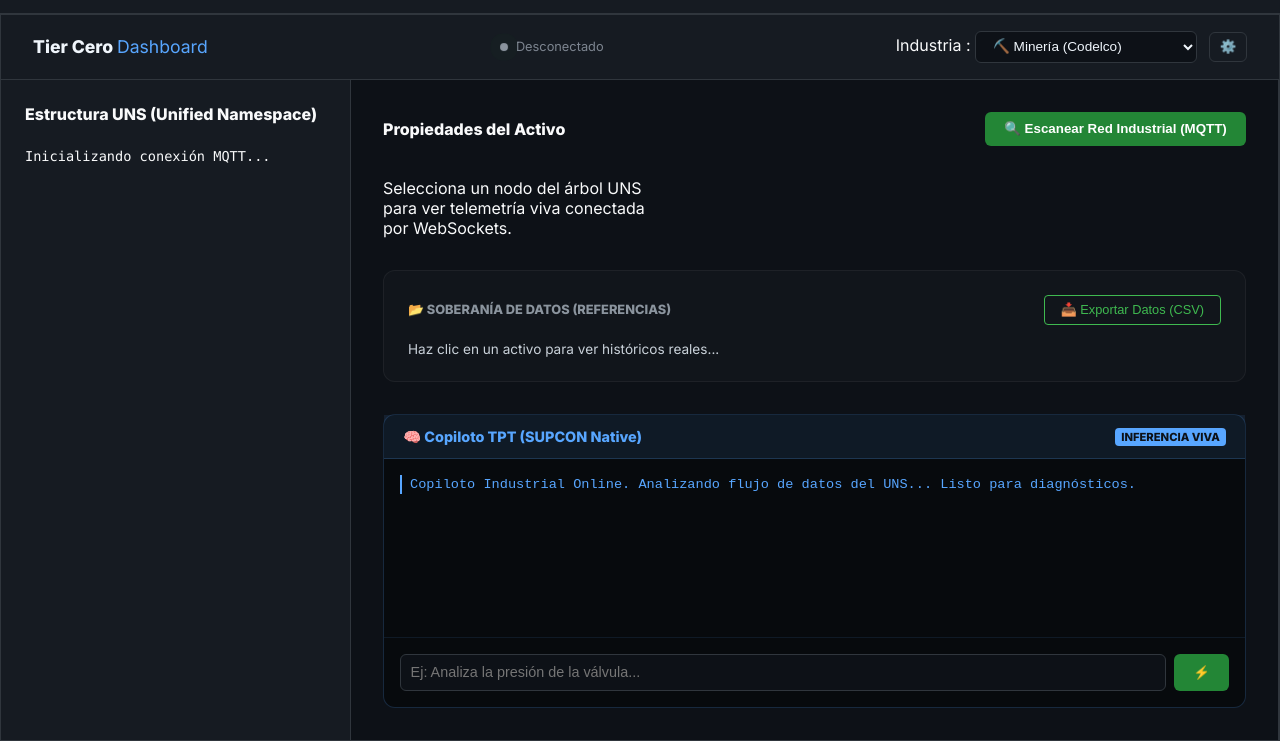
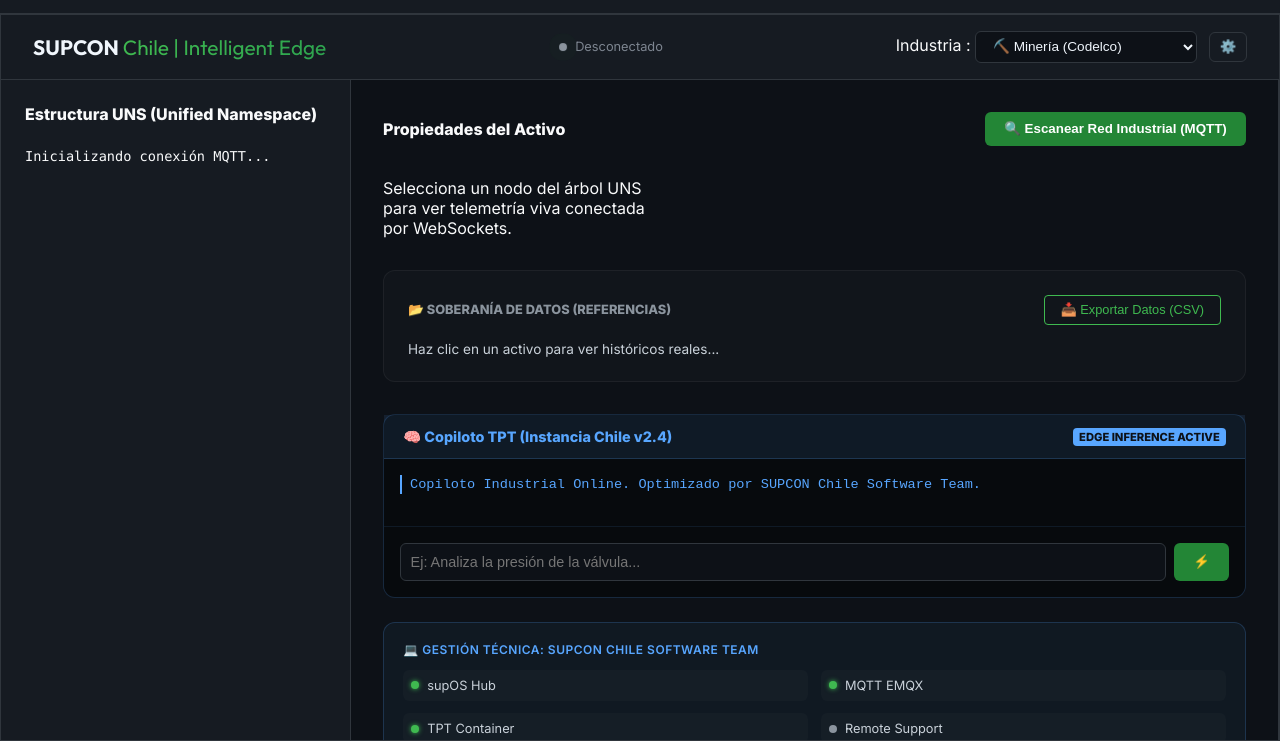
Before and after one commit to vvilche/TierCero, a plain HTML site: page tier0.html in a window 1280 px wide. Shown: the part 59-800 px from the top of the page. Drawn offline with Linux system fonts and the light colour scheme; a script that the page names is missing.

Commit message:
Personalización Oficial SUPCON Chile: Intelligent Edge Branding y Panel de Ingeniería

```diff
--- a/style.css
+++ b/style.css
@@ -775,12 +775,15 @@ body {
 .tier0-brand {
     font-weight: 800;
     color: #F0F6FC;
-    font-size: 1.1rem;
+    font-size: 1.3rem;
+    font-family: 'Outfit', sans-serif;
 }
 
 .tier0-brand span {
-    color: #58A6FF;
-    font-weight: 400;
+    background: linear-gradient(90deg, #3FB950, #2ea44f);
+    -webkit-background-clip: text;
+    -webkit-text-fill-color: transparent;
+    font-weight: 300;
 }
 
 .tier0-status {
@@ -1359,3 +1362,40 @@ body {
     border-radius: 6px;
     margin-top: 1rem;
 }
+
+/* Chilean Team Management Styles */
+.chile-team-mgmt {
+    margin-top: 1.5rem;
+    padding: 1.2rem;
+    background: rgba(88, 166, 255, 0.05);
+    border: 1px solid rgba(88, 166, 255, 0.2);
+    border-radius: 12px;
+}
+
+.mgmt-header {
+    font-size: 0.75rem;
+    text-transform: uppercase;
+    color: #58a6ff;
+    margin-bottom: 0.8rem;
+    font-weight: 600;
+    letter-spacing: 0.5px;
+}
+
+.mgmt-grid {
+    display: grid;
+    grid-template-columns: repeat(2, 1fr);
+    gap: 0.8rem;
+}
+
+.status-item {
+    font-size: 0.8rem;
+    color: #c9d1d9;
+    background: rgba(255, 255, 255, 0.02);
+    padding: 0.5rem;
+    border-radius: 6px;
+    display: flex;
+    align-items: center;
+}
+
+.dot.live { background: #3FB950; box-shadow: 0 0 5px #3FB950; height: 8px; width: 8px; border-radius: 50%; margin-right: 8px; }
+.dot.standby { background: #8B949E; height: 8px; width: 8px; border-radius: 50%; margin-right: 8px; }
--- a/tier0.html
+++ b/tier0.html
@@ -57,7 +57,7 @@
 
     <div class="glass-card full tier0-container" style="height: 100%; border:none; border-radius: 0;">
         <div class="tier0-header">
-            <div class="tier0-brand">Tier Cero <span>Dashboard</span></div>
+            <div class="tier0-brand">SUPCON <span>Chile | Intelligent Edge</span></div>
             <div class="tier0-status">
                 <span id="mqtt-status-pulse" class="pulse" style="background:#8B949E;"></span>
                 <span id="mqtt-status-text">Desconectado</span>
@@ -103,15 +103,26 @@
                 </div>
                 <div class="tier0-genai-area">
                     <div class="genai-header">
-                        <h4>🧠 Copiloto TPT (SUPCON Native)</h4>
-                        <span class="badge">Inferencia Viva</span>
+                        <h4>🧠 Copiloto TPT (Instancia Chile v2.4)</h4>
+                        <span class="badge">Edge Inference Active</span>
                     </div>
                     <div id="genai-chat-history" class="genai-messages">
-                        <div class="message system">Copiloto Industrial Online. Analizando flujo de datos del UNS... Listo para diagnósticos.</div>
+                        <div class="message system">Copiloto Industrial Online. Optimizado por SUPCON Chile Software Team.</div>
                     </div>
                     <div class="genai-input-group">
                         <input type="text" id="genai-input" placeholder="Ej: Analiza la presión de la válvula..." onkeypress="if(event.key === 'Enter') triggerGenAI()">
                         <button onclick="triggerGenAI()" class="btn-send">⚡</button>
+                    </div>
+                </div>
+
+                <!-- Chilean Team Management Panel -->
+                <div class="chile-team-mgmt">
+                    <div class="mgmt-header">💻 Gestión Técnica: SUPCON Chile Software Team</div>
+                    <div class="mgmt-grid">
+                        <div class="status-item"><span class="dot live"></span> supOS Hub</div>
+                        <div class="status-item"><span class="dot live"></span> MQTT EMQX</div>
+                        <div class="status-item"><span class="dot live"></span> TPT Container</div>
+                        <div class="status-item"><span class="dot standby"></span> Remote Support</div>
                     </div>
                 </div>
             </div>
--- a/tier0_core.js
+++ b/tier0_core.js
@@ -383,7 +383,11 @@ BEGIN
 END_FUNCTION_BLOCK`;
     }
 
-    return `Entendido. Estoy procesando tu solicitud sobre "${query}". Como Copiloto TPT de SUPCON, puedo generar dashboards industriales, reportes de TCO o scripts de control. ¿Qué quieres ver ahora?`;
+    if (q.includes('quien eres') || q.includes('quién eres')) {
+        return `Soy el Copiloto TPT (Instancia Local Chile v2.4). He sido desplegado por el equipo de software regional de SUPCON Chile para analizar tu planta en tiempo real manteniendo la soberanía total de tus datos.`;
+    }
+
+    return `Entendido. Estoy procesando tu solicitud sobre "${query}". Como Copiloto TPT de SUPCON Chile, puedo generar dashboards industriales, reportes de TCO o scripts de control regionalmente. ¿Qué quieres ver ahora?`;
 }
 
 function generateDynamicUI(type) {
```
Also changed, not shown: index.html (+2 -2 lines).
